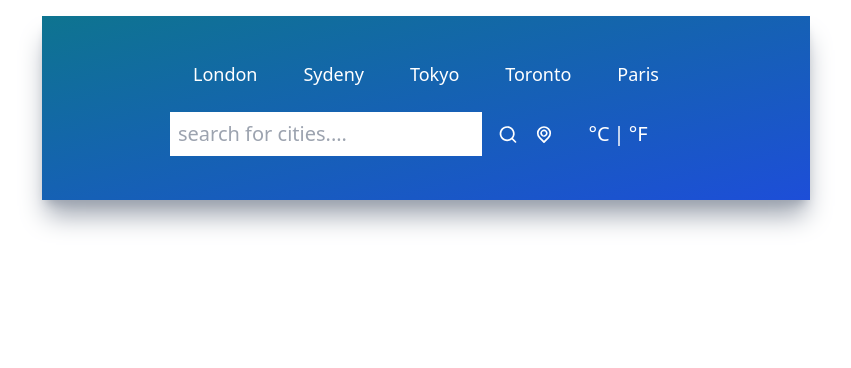
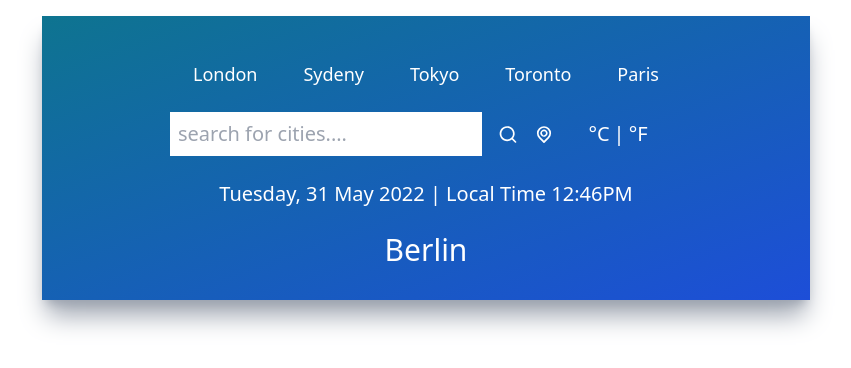
Before and after one commit to jonesdy99/weather-app, a React (Create React App) app: page / in a window 1280 px wide. Shown: the top 368 px of the page, without its empty margins (214-1065 px from the left). Built offline with nearby package versions, Linux system fonts and the light colour scheme.

Commit message:
implement more nav-bar changes

```diff
--- a/src/App.js
+++ b/src/App.js
@@ -2,12 +2,15 @@
 import UilReact from '@iconscout/react-unicons/icons/uil-react'
 import TopButtons from './components/TopButtons';
 import Inputs from './components/Inputs';
+import TimeAndLocation from './components/TimeAndLocation';
 
 function App() {
   return (
     <div className='mx-auto max-w-screen-md mt-4 py-5 px-32 bg-gradient-to-br from-cyan-700 to-blue-700 h-fit shadow-xl shadow-gray-400'>
       <TopButtons/>
       <Inputs/>
+
+      <TimeAndLocation/>
     </div>
   );
 }
--- /dev/null
+++ b/src/components/TimeAndLocation.jsx
@@ -0,0 +1,20 @@
+import React from 'react'
+
+function TimeAndLocation() {
+  return (
+    <div>
+      <div className='flex items-center justify-center my-6'>
+        <p className='text-white text-xl font-extralight'>
+        Tuesday, 31 May 2022 | Local Time 12:46PM
+        </p>
+      </div>
+      <div className='flex items-center justify-center my-3'>
+        <p className='text-white text-3xl font-medium'>
+          Berlin
+        </p>
+      </div>
+    </div>
+  )
+}
+
+export default TimeAndLocation
```
